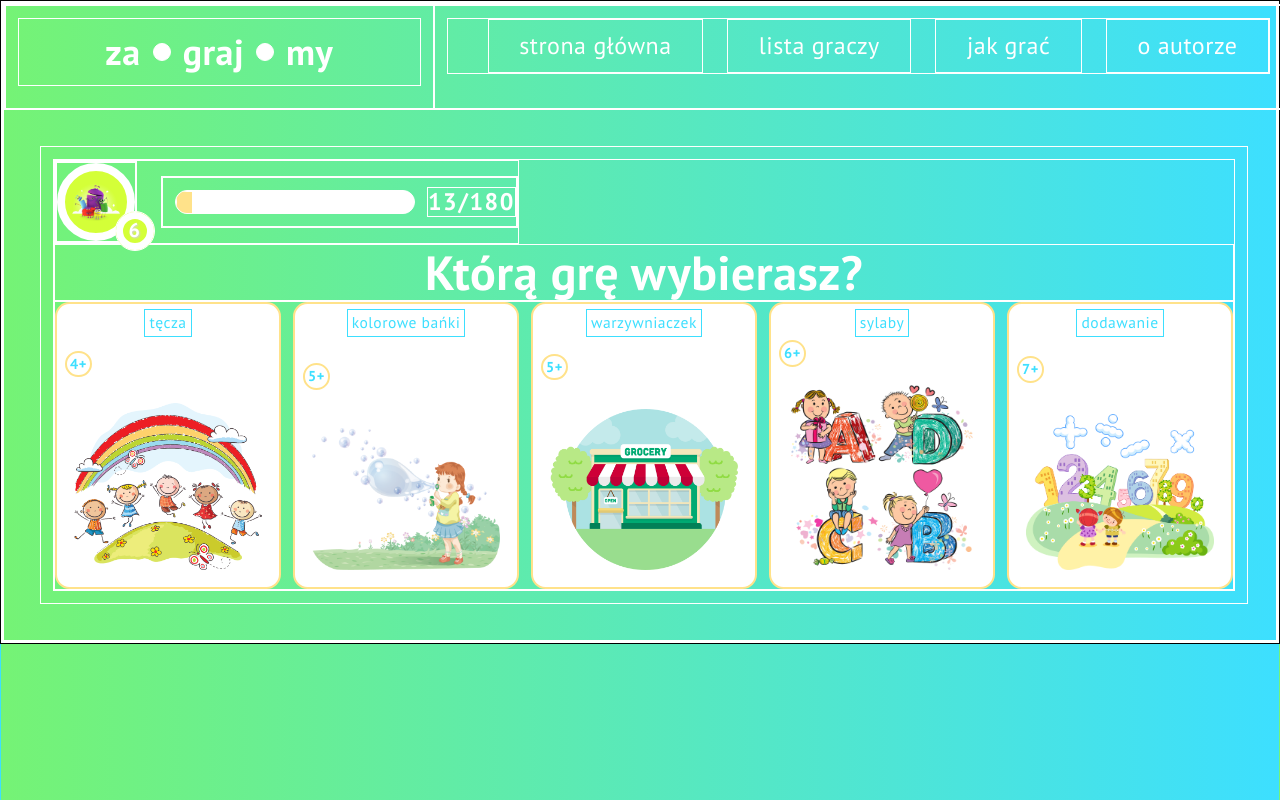
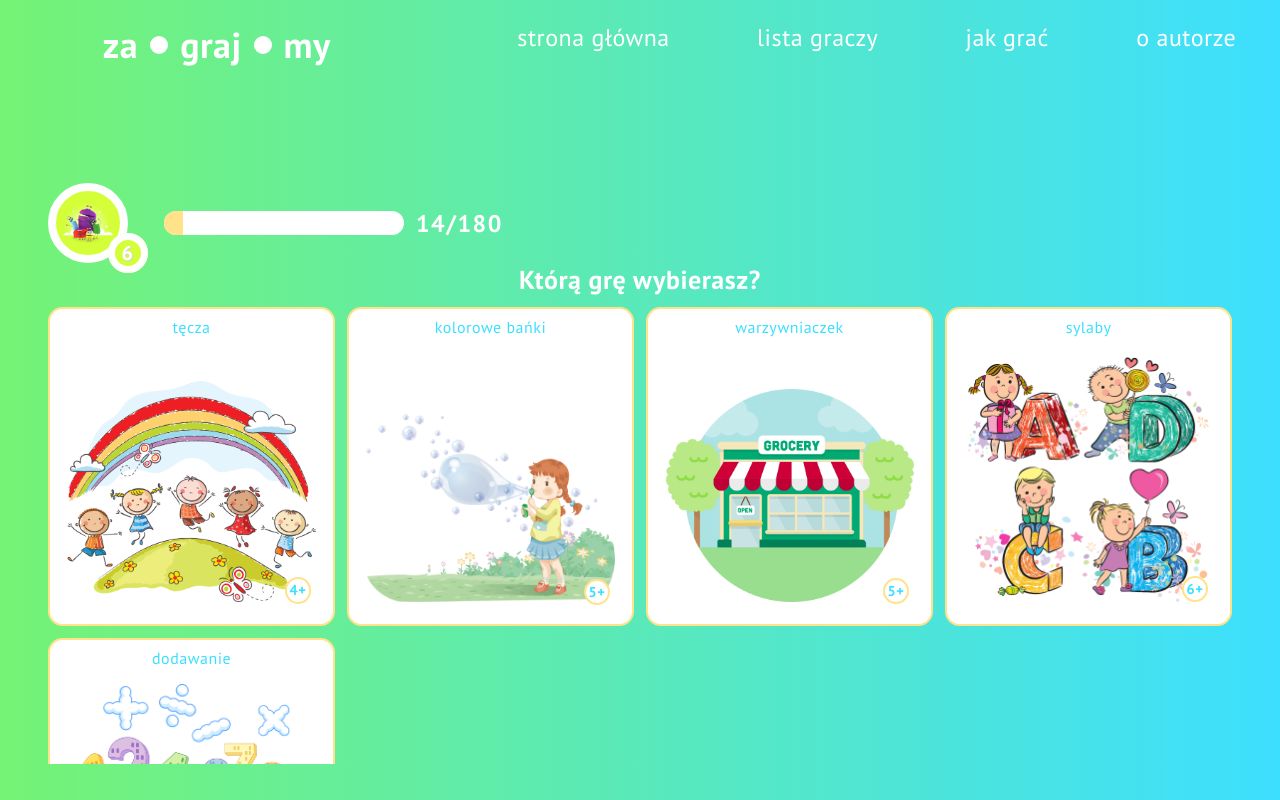
Before and after one commit to tagitsu/sylaby, a React (Create React App) app: page /game/1 in a window 1280 px wide. Built offline with nearby package versions, Linux system fonts and the light colour scheme; data requests are answered from the project's data file.

Commit message:
Style game buttons in game mode com

```diff
--- a/public/db/db.json
+++ b/public/db/db.json
@@ -21,7 +21,7 @@
           "text": "mądra sowa"
         }
       ],
-      "xp": 13
+      "xp": 14
     },
     {
       "id": 9,
--- a/src/components/common/GameButton/GameButton.js
+++ b/src/components/common/GameButton/GameButton.js
@@ -4,11 +4,21 @@ import styles from '../GameButton/GameButton.module.scss';
 
 const GameButton = ({ game, activePlayerID }) => {
 
+  const handleMouseOver = () => {
+    console.log('a jak hover to będzie co');
+  }
+
   return(
-    <Link className={styles.game} to={`/game/${game.name}/${activePlayerID}`}>
+    <Link
+      className={styles.game}
+      to={`/game/${game.name}/${activePlayerID}`}
+      onMouseOver={handleMouseOver}
+    >
       <p className={styles.game__title}>{game.title}</p>
-      <p className={styles.game__difficulty}>{game.difficulty}</p>
-      <img className={styles.game__img}src={`${process.env.PUBLIC_URL}/images/games/${game.name}.png`} />
+      <div className={styles.game__graph}>
+        <img className={styles.game__img} src={`${process.env.PUBLIC_URL}/images/games/${game.name}.png`} />
+        <p className={styles.game__difficulty}>{game.difficulty}</p>
+      </div>
     </Link>
   )
 };
--- a/src/components/common/GameButton/GameButton.module.scss
+++ b/src/components/common/GameButton/GameButton.module.scss
@@ -1,4 +1,5 @@
 @import '/src/styles/settings.scss';
+
 
 .game {
   display: flex;
@@ -7,15 +8,26 @@
   justify-content: space-between;
   background-color: $color-light;
   color: $color-blue;
-  overflow: visible;
+  overflow: hidden;
   border-radius: $radius;
   border: 2px solid $color-yellow;
   padding: 5px;
+  transition: $transition;
 
   &__title {
     padding: 4px;
-    font-size: calc($base-size * 1.3);
+    font-size: $font-content;
   }
+
+  &__graph {
+    position: relative;
+  }
+
+  &__img {
+    width: 100%;
+
+  }
+
 
   &__difficulty {
     align-self: flex-start;
@@ -24,9 +36,18 @@
     padding: 3px;
     margin: 3px;
     font-weight: 700;
+    position: absolute;
+    bottom: 5%;
+    right: 5%;
+    background-color: $color-light;
   }
 
-  &__img {
-    width: 100%;
-  }
 }
+
+.game:hover {
+  transform: scale(1.02);
+}
+
+.game:active {
+  transform: scale(.97);
+}
--- a/src/components/pages/GameMode/GameMode.module.scss
+++ b/src/components/pages/GameMode/GameMode.module.scss
@@ -3,9 +3,15 @@
 .mode {
   text-align: center;
 
+  &__title {
+    font-size: $font-title;
+
+  }
+
   &__games {
     display: grid;
-    grid-template-columns: repeat(auto-fit, minmax(100px, 1fr));
+    grid-template-columns: repeat(auto-fit, minmax(20vw, 1fr));
     gap: $base-size;
+    margin: $base-size auto;
   }
 }
--- a/src/styles/global.scss
+++ b/src/styles/global.scss
@@ -2,7 +2,7 @@
 
 *, *::before, *::after {
   box-sizing: border-box;
-  border: 1px solid;
+  //border: 1px solid;
 }
 
 body {
--- a/src/styles/settings.scss
+++ b/src/styles/settings.scss
@@ -11,6 +11,9 @@ $color-purple: #e58dfe;
 
 $font-text: 'PT Sans', sans-serif;
 
+$font-title: 26px;
+$font-heading: 24px;
+$font-content: 16px;
 
 $base-size: 12px;
 $radius: calc($base-size * 1.2);
```
